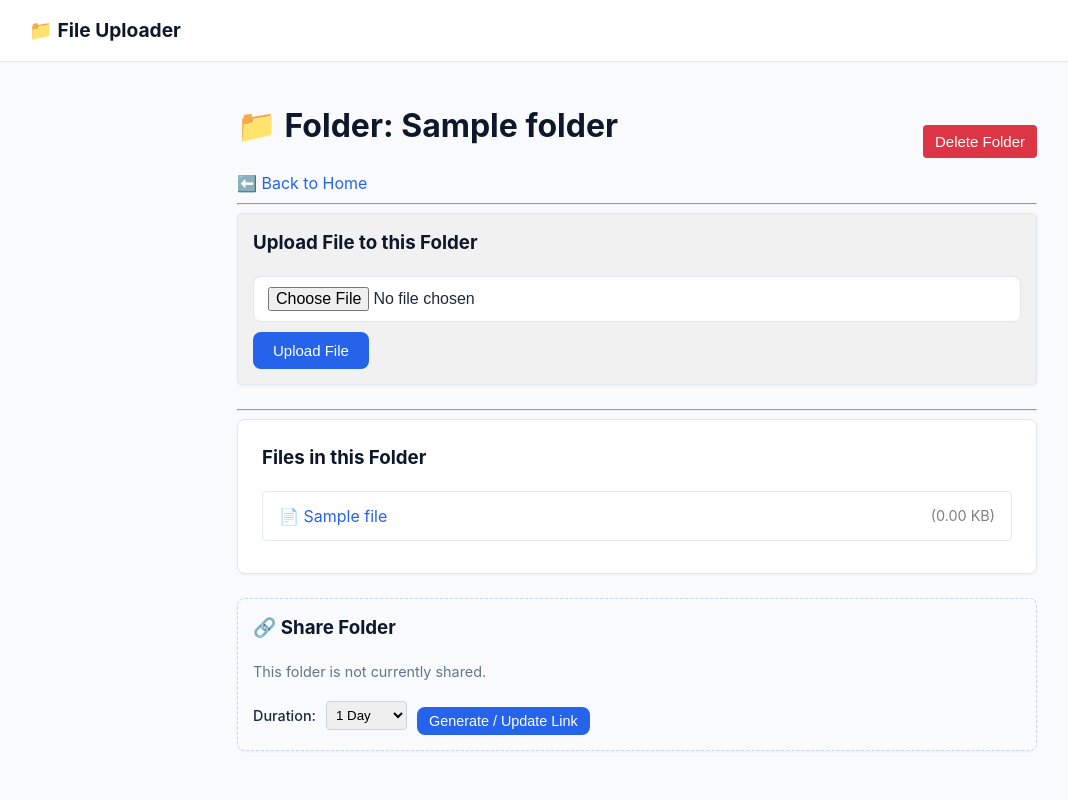
After one commit to RunTheLi/File_Uploader, a Node server app: template views/folder-details.ejs in a window 1280 px wide. The commit adds this page. Shown: the whole page, without its empty margins (3-1071 px from the left). Run offline with Node 20, Linux system fonts and the light colour scheme; the template is opened without the code that fills it: most values are stand-ins (such as "Sample title", 1, 10 or a date in 2020); some libraries are stand-ins or nearby versions.

Commit message:
feat: complete File Uploader app with auth, folder/file management, styling, and folder sharing

```diff
--- a/app.js
+++ b/app.js
@@ -3,7 +3,9 @@ const express = require("express");
 const session = require("express-session");
 const { PrismaSessionStore } = require("@quixo3/prisma-session-store");
 const passport = require("passport");
+const shareRouter = require("./routes/shareRouter");
 prisma = require("./db/prisma"); // หากประกาศ prisma ไว้แล้ว หรือเรียกผ่านตัวแปรเดิม
+
 
 // โหลด Passport Config
 require("./config/passport");
@@ -20,6 +22,7 @@ app.set("view engine", "ejs");
 app.use(express.static("public"));
 app.use(express.urlencoded({ extended: true }));
 app.use(express.json());
+app.use("/share", shareRouter);
 
 // ตั้งค่า Session ร่วมกับ Prisma Session Store
 app.use(
--- a/public/css/style.css
+++ b/public/css/style.css
@@ -1,20 +1,169 @@
 /* public/css/styles.css */
-* {
-  box-sizing: border-box;
+/* public/css/style.css */
+:root {
+  --primary-color: #2563eb;
+  --primary-hover: #1d4ed8;
+  --danger-color: #dc2626;
+  --danger-hover: #b91c1c;
+  --bg-color: #f8fafc;
+  --card-bg: #ffffff;
+  --text-color: #1e293b;
+  --text-muted: #64748b;
+  --border-color: #e2e8f0;
+  --radius: 8px;
+}
+
+form button {
+  margin-top: 10px;
 }
 
 body {
-  font-family: Arial, sans-serif;
+  font-family: -apple-system, BlinkMacSystemFont, "Segoe UI", Roboto, Oxygen, Ubuntu, Cantarell, sans-serif;
+  background-color: var(--bg-color);
+  color: var(--text-color);
   margin: 0;
-  padding: 40px;
-  background-color: #f5f5f5;
-  color: #333;
+  padding: 0;
+  line-height: 1.5;
 }
 
-h1 {
-  color: #2563eb;
+/* Layout container */
+main, .container {
+  max-width: 800px;
+  margin: 2.5rem auto;
+  padding: 0 1.5rem;
 }
 
-p {
-  font-size: 16px;
+h1, h2, h3 {
+  color: #0f172a;
+  margin-top: 0;
 }
+
+/* Header & Footer Partials */
+header {
+  background-color: var(--card-bg);
+  padding: 1rem 2rem;
+  border-bottom: 1px solid var(--border-color);
+  display: flex;
+  justify-content: space-between;
+  align-items: center;
+  box-shadow: 0 1px 2px rgba(0, 0, 0, 0.02);
+}
+
+footer {
+  text-align: center;
+  margin-top: 4rem;
+  padding: 1.5rem;
+  color: var(--text-muted);
+  font-size: 0.875rem;
+  border-top: 1px solid var(--border-color);
+  background-color: var(--card-bg);
+}
+
+/* Cards & Sections */
+section {
+  background: var(--card-bg);
+  padding: 1.5rem;
+  border-radius: var(--radius);
+  box-shadow: 0 1px 3px rgba(0, 0, 0, 0.05);
+  margin-bottom: 1.5rem;
+  border: 1px solid var(--border-color);
+}
+
+/* Forms & Inputs */
+form div {
+  margin-bottom: 1rem;
+}
+
+label {
+  display: block;
+  margin-bottom: 0.375rem;
+  font-weight: 500;
+  font-size: 0.875rem;
+}
+
+input[type="text"],
+input[type="password"],
+input[type="file"] {
+  width: 100%;
+  padding: 0.625rem 0.875rem;
+  border: 1px solid var(--border-color);
+  border-radius: var(--radius);
+  font-size: 1rem;
+  box-sizing: border-box;
+  background-color: #fff;
+  transition: border-color 0.15s ease;
+}
+
+input:focus {
+  outline: none;
+  border-color: var(--primary-color);
+  box-shadow: 0 0 0 3px rgba(37, 99, 235, 0.1);
+}
+
+/* Buttons */
+button, .btn {
+  background-color: var(--primary-color);
+  color: white;
+  border: none;
+  padding: 0.625rem 1.25rem;
+  border-radius: var(--radius);
+  font-size: 0.9375rem;
+  cursor: pointer;
+  font-weight: 500;
+  transition: background-color 0.15s ease;
+}
+
+button:hover, .btn:hover {
+  background-color: var(--primary-hover);
+}
+
+button.danger, .btn-danger {
+  background-color: var(--danger-color);
+}
+
+button.danger:hover, .btn-danger:hover {
+  background-color: var(--danger-hover);
+}
+
+/* Lists (Folders & Files) */
+ul {
+  list-style: none;
+  padding: 0;
+  margin: 0;
+}
+
+li {
+  padding: 0.75rem 1rem;
+  border-bottom: 1px solid var(--border-color);
+  display: flex;
+  justify-content: space-between;
+  align-items: center;
+  background: #fff;
+  border-radius: 4px;
+  margin-bottom: 0.5rem;
+  border: 1px solid var(--border-color);
+}
+
+li:hover {
+  background-color: #f1f5f9;
+}
+
+a {
+  color: var(--primary-color);
+  text-decoration: none;
+}
+
+a:hover {
+  text-decoration: underline;
+}
+
+/* Alerts & Errors */
+.error-msg {
+  color: var(--danger-color);
+  background-color: #fef2f2;
+  border: 1px solid #fee2e2;
+  padding: 0.75rem;
+  border-radius: var(--radius);
+  margin-bottom: 1rem;
+  font-size: 0.875rem;
+}
--- a/routes/folderRouter.js
+++ b/routes/folderRouter.js
@@ -19,4 +19,9 @@ folderRouter.post("/create", isAuthenticated, folderController.createFolder);
 // Route ดูหน้าตาและไฟล์ภายใน Folder เฉพาะ
 folderRouter.get("/:id", isAuthenticated, folderController.getFolderDetails);
 
+// Route ลบ Folder
+folderRouter.post("/:id/delete", isAuthenticated, folderController.deleteFolder);
+
+folderRouter.post("/:id/share", isAuthenticated, folderController.shareFolder);
+
 module.exports = folderRouter;
--- /dev/null
+++ b/views/folder-details.ejs
@@ -0,0 +1,69 @@
+<!-- views/folder-details.ejs -->
+<%- include("partials/header", { title: folder.name }) %>
+
+<div style="display: flex; justify-content: space-between; align-items: center;">
+  <h1>📁 Folder: <%= folder.name %></h1>
+
+  <!-- ปุ่มสำหรับลบ Folder -->
+  <form action="/folders/<%= folder.id %>/delete" method="POST" onsubmit="return confirm('Are you sure you want to delete this folder and all its files?');">
+    <button type="submit" style="background: #dc3545; color: white; border: none; padding: 8px 12px; border-radius: 4px; cursor: pointer;">Delete Folder</button>
+  </form>
+</div>
+
+<a href="/">⬅️ Back to Home</a>
+
+<hr>
+
+<!-- ฟอร์มสำหรับ Upload ไฟล์เข้า Folder นี้ -->
+<section style="background: #f1f1f1; padding: 15px; border-radius: 5px;">
+  <h3>Upload File to this Folder</h3>
+  <form action="/files/upload" method="POST" enctype="multipart/form-data">
+    <!-- ส่ง folderId ไปด้วย เพื่อบอกว่าไฟล์นี้อยู่โฟลเดอร์ไหน -->
+    <input type="hidden" name="folderId" value="<%= folder.id %>">
+    <input type="file" name="file" required>
+    <button type="submit">Upload File</button>
+  </form>
+</section>
+
+<hr>
+
+<!-- แสดงรายชื่อไฟล์ภายใน Folder -->
+<section>
+  <h3>Files in this Folder</h3>
+  <% if (files && files.length > 0) { %>
+    <ul>
+      <% files.forEach(file => { %>
+        <li>
+          <a href="/files/<%= file.id %>">📄 <%= file.originalName %></a>
+          <span style="color: gray; font-size: 0.9em;">(<%= (file.size / 1024).toFixed(2) %> KB)</span>
+        </li>
+      <% }) %>
+    </ul>
+  <% } else { %>
+    <p>No files in this folder yet.</p>
+  <% } %>
+</section>
+
+<!-- ส่วนจัดการการแชร์ Folder -->
+<section style="background: #f8fafc; border: 1px dashed #cbd5e1; padding: 15px; border-radius: 8px; margin-bottom: 20px;">
+  <h3>🔗 Share Folder</h3>
+
+  <% if (folder.shareToken && folder.shareExpiresAt > new Date()) { %>
+    <p><strong>Share Link:</strong> <a href="/share/<%= folder.shareToken %>" target="_blank"><%= `${locals.protocol || 'http'}://${locals.host || 'localhost:3000'}/share/${folder.shareToken}` %></a></p>
+    <p style="font-size: 0.85rem; color: #64748b;">Expires at: <%= new Date(folder.shareExpiresAt).toLocaleString() %></p>
+  <% } else { %>
+    <p style="font-size: 0.9rem; color: #64748b;">This folder is not currently shared.</p>
+  <% } %>
+
+  <form action="/folders/<%= folder.id %>/share" method="POST" style="display: flex; gap: 10px; align-items: center; margin-top: 10px;">
+    <label for="duration" style="margin: 0; font-size: 0.9rem;">Duration:</label>
+    <select name="duration" id="duration" style="padding: 5px; border-radius: 4px; border: 1px solid #cbd5e1;">
+      <option value="1">1 Day</option>
+      <option value="7">7 Days</option>
+      <option value="30">30 Days</option>
+    </select>
+    <button type="submit" style="padding: 6px 12px; font-size: 0.9rem;">Generate / Update Link</button>
+  </form>
+</section>
+
+<%- include("partials/footer") %>
--- a/views/partials/header.ejs
+++ b/views/partials/header.ejs
@@ -2,9 +2,19 @@
 <!DOCTYPE html>
 <html lang="en">
 <head>
-  <meta charset="UTF-8">
-  <meta name="viewport" content="width=device-width, initial-scale=1.0">
-  <title><%= title %> | File Uploader</title>
-  <link rel="stylesheet" href="/css/styles.css">
+    <meta charset="UTF-8">
+    <meta name="viewport" content="width=device-width, initial-scale=1.0">
+    <title><%= title || "File Uploader" %></title>
+    <link rel="stylesheet" href="/css/style.css">
 </head>
 <body>
+    <header>
+        <a href="/" style="font-weight: bold; font-size: 1.2rem; text-decoration: none; color: #0f172a;">📁 File Uploader</a>
+        <% if (locals.currentUser) { %>
+            <div>
+              <span style="margin-right: 15px; color: #64748b;">Hello, <strong><%= currentUser.username %></strong></span>
+              <a href="/auth/log-out" style="color: #dc2626;">Log Out</a>
+            </div>
+        <% } %>
+    </header>
+    <main>
```
Also changed, not shown: controllers/fileController.js (+120 -0 lines), controllers/folderController.js (+94 -0 lines), routes/fileRouter.js (+22 -0 lines), routes/shareRouter.js (added, +10 -0 lines), views/file-details.ejs (+25 -0 lines), views/shared-folder.ejs (added, +27 -0 lines), prisma/migrations/20261116070435_add_folder_sharing/migration.sql (added), 2 other files.
